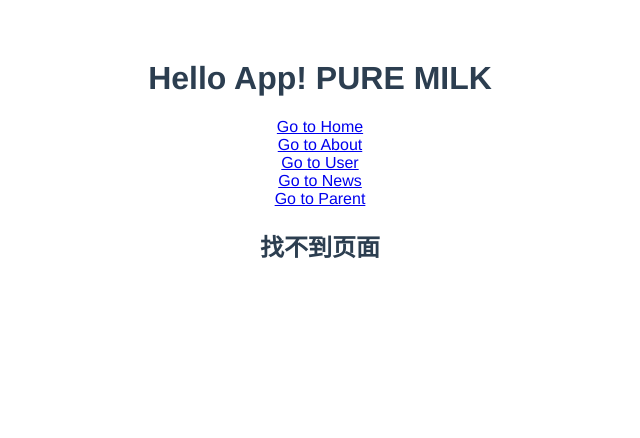
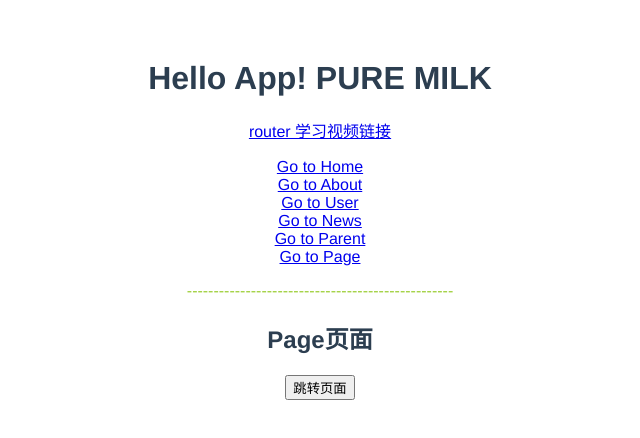
Before and after one commit to Deyi3417/learningVue3, a Vue app: page /#/page in a window 1280 px wide. Shown: the top 438 px of the page, without its empty margins (320-960 px from the left). Built offline with nearby package versions, Linux system fonts and the light colour scheme.

Commit message:
路由name

```diff
--- a/src/router/RouterVue.vue
+++ b/src/router/RouterVue.vue
@@ -7,6 +7,8 @@ export default {
 </script>
 <template>
   <h1>Hello App! PURE MILK</h1>
+  <a href="https://www.bilibili.com/video/BV1QA4y1d7xf?p=57&spm_id_from=333.1007.top_right_bar_window_history.content.click&vd_source=34ea8cac3a28f1df5cc57b063f27ea5a"
+     target="_blank">router 学习视频链接</a>
   <p>
     <!--使用 router-link 组件进行导航 -->
     <!--通过传递 `to` 来指定链接 -->
@@ -14,15 +16,22 @@ export default {
     <!--  使用一个自定义组件 router-link 来创建链接
       这使得 Vue Router 可以在不重新加载页面的情况下更改 URL，处理 URL 的生成以及编码。
       -->
-    <router-link to="/home">Go to Home</router-link><br>
-    <router-link to="/about">Go to About</router-link><br>
-    <router-link to="/user/123">Go to User</router-link><br>
-    <router-link to="/news/666">Go to News</router-link><br>
-    <router-link to="/parent">Go to Parent</router-link><br>
+    <router-link to="/">Go to Home</router-link>
+    <br>
+    <router-link to="/about">Go to About</router-link>
+    <br>
+    <router-link to="/user/123">Go to User</router-link>
+    <br>
+    <router-link to="/news/666">Go to News</router-link>
+    <br>
+    <router-link to="/parent">Go to Parent</router-link>
+    <br>
+    <router-link to="/page">Go to Page</router-link>
+    <br>
   </p>
   <!-- 路由出口 -->
   <!-- 路由匹配到的组件将渲染在这里 -->
-<!--  router-view 将显示与 url 对应的组件。你可以把它放在任何地方，以适应你的布局。-->
+  <!--  router-view 将显示与 url 对应的组件。你可以把它放在任何地方，以适应你的布局。-->
   <router-view></router-view>
 
 </template>
--- a/src/router/index.js
+++ b/src/router/index.js
@@ -14,22 +14,33 @@ import {createRouter, createWebHashHistory} from "vue-router"
 import Parent from "../views/Parent.vue";
 import StyleOne from "../views/StyleOne.vue";
 import styleTwo from "../views/StyleTwo.vue";
+import Page from "../views/Page.vue";
+import Login from "../views/Login.vue";
 
 // 2. 定义一些路由
 // 每个路由都需要映射到一个组件。
 // 我们后面再讨论嵌套路由。
 const routes = [
 
-    {path: '/home', component: Home},
+    {path: '/', component: Home},
 
-    {path: '/about', component: About},
+    {
+        path: '/about',
+        component: About,
+        name: 'about'
+    },
 
     /*
      传用户id过来
      路径参数 用冒号 : 表示。当一个路由被匹配时，它的 params 的值将在每个组件中以 this.$route.params 的形式暴露出来。
      路由正则与重要参数：保证这个id只能传数字类型
      */
-    {path: '/user/:id', component: User},
+    {
+        // name 在编程式导航 可以使用
+        name: 'liudy',
+        path: '/user/:id',
+        component: User
+    },
 
     {
         /*
@@ -69,6 +80,16 @@ const routes = [
         ],
     },
 
+    {
+        path:'/page',
+        component: Page
+    },
+
+    {
+        path: '/login',
+        component: Login
+    },
+
     // 若路径都没有匹配到，跳转到NotFound页面
     {
         // 使用正则的方式，匹配任意的 404页面
--- a/src/views/About.vue
+++ b/src/views/About.vue
@@ -1,10 +1,33 @@
 <script>
+import {useRoute} from "vue-router/dist/vue-router";
+
 export default {
-  name: "About"
+  name: "About",
+  mounted() {
+    console.log("-*--*--*-")
+    console.log(this.$route)
+    console.log(this.$route.query)
+    console.log(this.$route.query.name)
+    console.log(this.$route.query.password)
+  },
+
+  setup() {
+    // useRoute().query.password 使用useRoute()获取值
+    console.log("----****----****----")
+    console.log(useRoute())
+    console.log(useRoute().query.name)
+    console.log(useRoute().query.password)
+    const name = useRoute().query.name
+    const password = useRoute().query.password
+    return {
+      name, password
+    }
+  }
 }
 </script>
 <template>
   <div>About-liudy23专用测试2</div>
+  <h3>{{name}} -- {{password}}</h3>
 
 </template>
 
--- /dev/null
+++ b/src/views/Login.vue
@@ -0,0 +1,17 @@
+<script>
+export default {
+  name: "Login"
+}
+</script>
+<template>
+  <p style="color: cornflowerblue; border: 5px">----------------------------------------</p>
+  <div>
+    <h2>登录界面</h2>
+  </div>
+
+</template>
+
+
+<style scoped>
+
+</style>
--- /dev/null
+++ b/src/views/Page.vue
@@ -0,0 +1,47 @@
+<script>
+export default {
+  name: "Page",
+  methods: {
+    goPage: function () {
+      console.log(this.$router)
+      console.log(this.$route)
+      /*
+       router.push(...)
+       this.$router.push("/parent")
+       注意：在 Vue 实例中，你可以通过 $router 访问路由实例。因此你可以调用 this.$router.push。
+       也可以添加条件进行跳转
+       */
+      // 字符串路径 this.$router.push("/parent")
+
+      // 带有路径的对象 router.push({ path: '/users/eduardo' })
+
+      // 带参数 this.$router.push({path: "/user/234"})
+
+      // 命名的路由，并加上参数，让路由建立 url   this.$router.push({name: 'liudy', params: {id: 98989}})
+
+      // 带查询参数（?问号），结果是 /register?plan=private this.$router.push({name:'about', query:{name:'liudy23', password:'9898'}})
+
+      if (123 === 345) {
+        this.$router.push("/parent")
+      } else {
+        console.log("不符合跳转条件，用户没有登录，无法进行跳转");
+        // this.$router.push({name: 'liudy', params: {id: 98989}})
+        this.$router.push({name:'about', query:{name:'liudy23', password:'9898'}})
+      }
+    }
+  },
+}
+</script>
+
+<template>
+  <p style="color: yellowgreen; border: 3px cornflowerblue; ">--------------------------------------------------</p>
+  <h2>Page页面</h2>
+  <div>
+    <button @click="goPage">跳转页面</button>
+  </div>
+
+</template>
+
+<style scoped>
+
+</style>
--- a/src/views/Parent.vue
+++ b/src/views/Parent.vue
@@ -6,7 +6,11 @@ export default {
 <template>
   <div>
     <h2>父组件-Parent</h2>
-    <router-link to="/parent/styleOne">样式1</router-link>  --
+    <!--
+      除了使用 <router-link> 创建 a 标签来定义导航链接，我们还可以借助 router 的实例方法，通过编写代码来实现。
+      -->
+    <router-link to="/parent/styleOne">样式1</router-link>
+    --
     <router-link to="/parent/styleTwo">样式2</router-link>
     <router-view></router-view>
   </div>
--- a/src/views/User.vue
+++ b/src/views/User.vue
@@ -9,6 +9,7 @@ export default {
   props: {},
   setup() {
     const id = 999;
+    // useRoute() 使用useRoute()可以获取传过来的值 router全局的 route局部的
     console.log(useRoute())
     console.log("=============测试1=============")
     console.log(useRoute().params)
```
